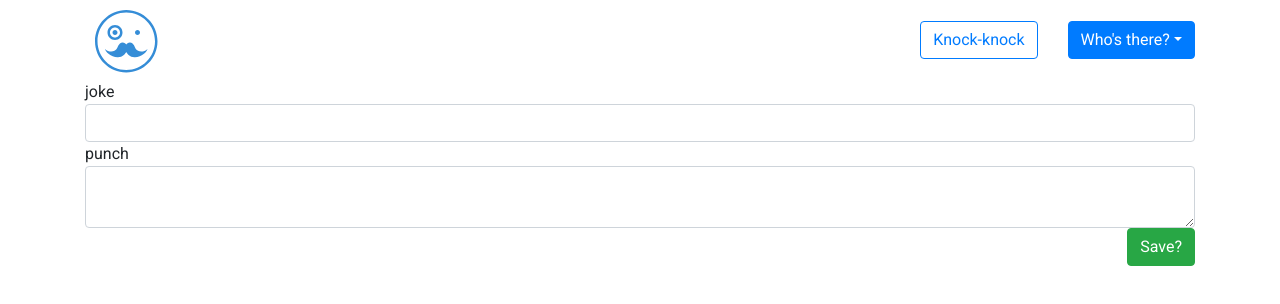
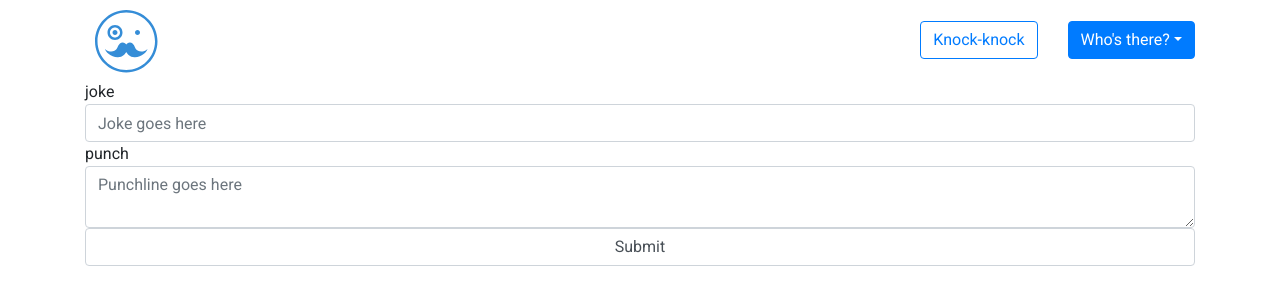
Before and after one commit to dad-jokes-webeu/Frontend, a React (Create React App) app: page /joke in a window 1280 px wide. Shown: the top 304 px of the page. Built offline with nearby package versions, Linux system fonts and the light colour scheme.

Commit message:
form is now capable of successfully making a post request to create a new joke

```diff
--- a/src/components/Joke.jsx
+++ b/src/components/Joke.jsx
@@ -1,27 +1,93 @@
 import React, { useState } from "react";
-import { Button, Card, Col, Row, Input } from "reactstrap";
+import { Button, Card, Col, Row, Input, Alert } from "reactstrap";
 import JokesList from "./JokesList";
 import { func } from "prop-types";
 import { useHistory } from "react-router-dom";
+import { withFormik, Form, Field } from "formik";
+import * as yup from "yup";
+import axiosWithAuth from "../helpers/axios";
 
-export default function Joke(props) {
+function JokeForm(props) {
 	return (
 		<>
 			<Row>
 				<Col>
-					joke <Input />
-					punch <Input type="textarea" />
-					<Button
-						color="success"
-						className="float-right"
-						onClick={e => {
-							console.log("add");
-						}}
-					>
-						Save?
-					</Button>
+					<Form>
+						joke{" "}
+						<Field
+							name="joke"
+							render={({ field, form: { touched, errors } }) => (
+								<>
+									<Input
+										{...field}
+										type="text"
+										placeholder="Joke goes here"
+									/>
+									{touched[field.name] &&
+										errors[field.name] && (
+											<Alert color="danger">
+												{errors[field.name]}
+											</Alert>
+										)}
+								</>
+							)}
+						/>
+						punch{" "}
+						<Field
+							name="punchline"
+							render={({ field, form: { touched, errors } }) => (
+								<>
+									<Input
+										{...field}
+										type="textarea"
+										placeholder="Punchline goes here"
+									/>
+									{touched[field.name] &&
+										errors[field.name] && (
+											<Alert color="danger">
+												{errors[field.name]}
+											</Alert>
+										)}
+								</>
+							)}
+						/>
+						<Input type="submit" />
+					</Form>
 				</Col>
 			</Row>
 		</>
 	);
 }
+
+const Joke = withFormik({
+	mapPropsToValues({}) {
+		return {
+			joke: "",
+			punchline: ""
+		};
+	},
+
+	validationSchema: yup.object().shape({
+		joke: yup.string().required("You didn't enter a joke"),
+		punchline: yup.string().required("You need to enter a punchline")
+	}),
+
+	handleSubmit(values, tools) {
+		console.log(values);
+		axiosWithAuth()
+			.post("jokes/me", {
+				setup: values.joke,
+				punchline: values.punchline,
+				private: false
+			})
+			.then(response => {
+				tools.resetForm();
+				console.log(response);
+			})
+			.catch(error => {
+				console.log(error);
+			});
+	}
+})(JokeForm);
+
+export default Joke;
```
